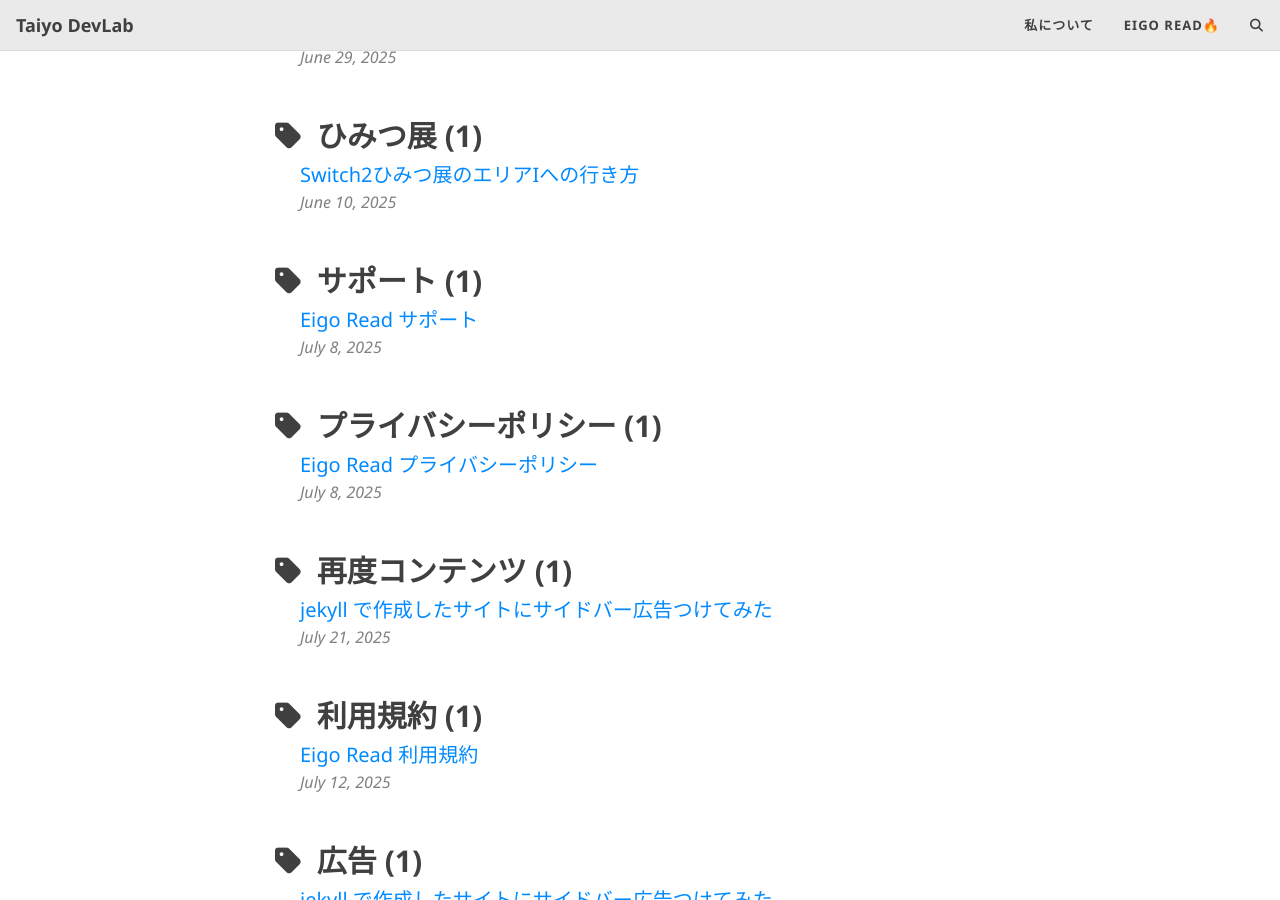
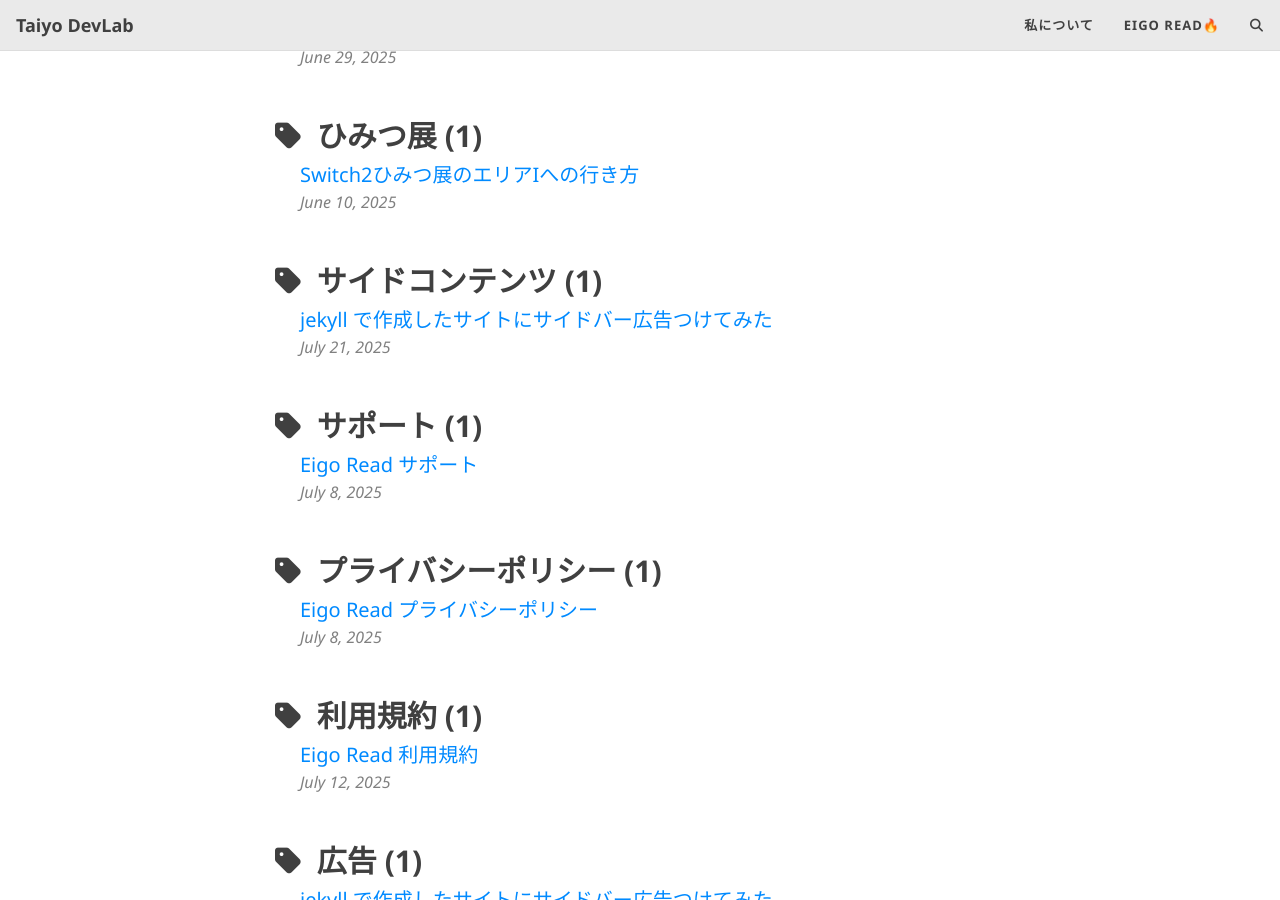
Before and after one commit to macha1316/beautiful-jekyll-master, a Jekyll site: the page built from tags.html, in a window 1280 px wide and 900 px high, scrolled down 5352 px. Built offline with Jekyll 4.4.1, drawn with Linux system fonts in a browser that asks for light colours; comment, search, counter and statistics services are not loaded; some of the changed text lies outside the part shown.

Commit message:
fix: タグ修正

```diff
--- a/_posts/2025-07-21-jekyll-side-contents.md
+++ b/_posts/2025-07-21-jekyll-side-contents.md
@@ -4,7 +4,7 @@ title: "jekyll で作成したサイトにサイドバー広告つけてみた"
 cover-img: /assets/img/header.png
 thumbnail-img: /assets/img/GitHub.png
 share-img: /assets/img/GitHub.png
-tags: [jekyll, github, 広告, 再度コンテンツ]
+tags: [jekyll, github, 広告, サイドコンテンツ]
 author: taiyou
 ---
 
```
